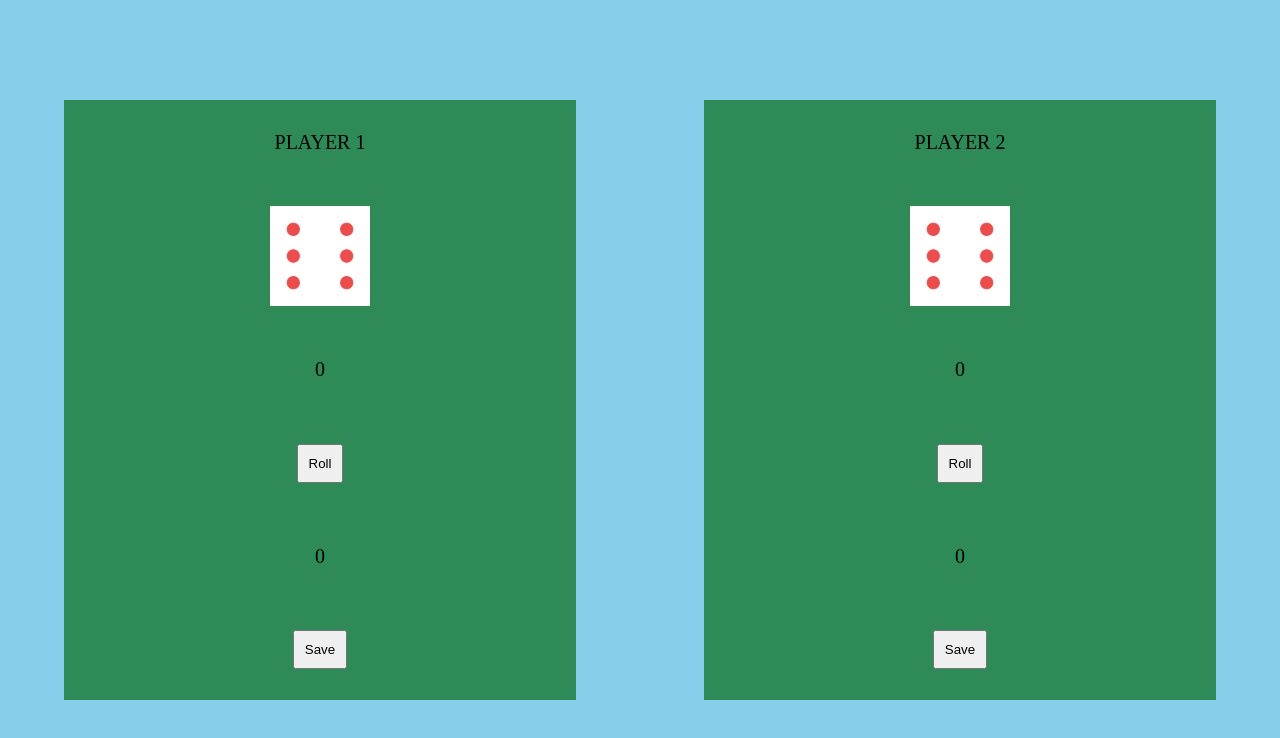
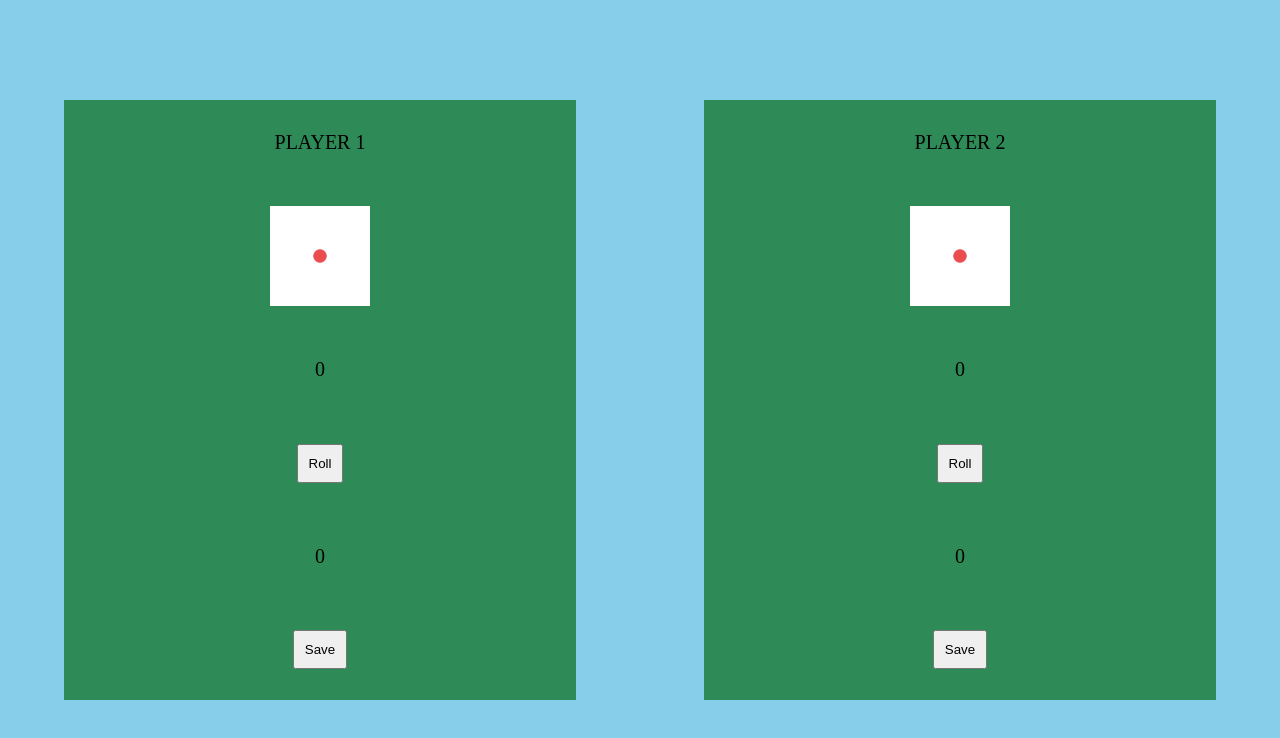
Before and after one commit to miriyan254/pig-die-game, a React (Vite) app: page / in a window 1280 px wide. Shown: the top 738 px of the page. Built offline with nearby package versions, Linux system fonts and the light colour scheme.

Commit message:
5. Update GameBoard.jsx

```diff
--- a/src/components/GameBoard.jsx
+++ b/src/components/GameBoard.jsx
@@ -1,14 +1,24 @@
+import {useState} from 'react';
 import Info from './Info';
 import DieImg from './DieImg';
 import Button from './Button';
 
 function GameBoard({playerName}){
+    const [die, setDie] = useState(1);
+    const [unsavedScore, setUnsavedScore] = useState(0);
+
+    function roll(){
+        const randomInt = Math.trunc(Math.random() * 6) + 1;
+        setDie(randomInt);
+        setUnsavedScore(prev => prev += randomInt);
+    }
+
     return (
         <section>
             <Info info={playerName} />
-            <DieImg />
-            <Info info={0} />
-            <Button>Roll</Button>
+            <DieImg diePoints={die}/>
+            <Info info={unsavedScore} />
+            <Button handleClick={roll}>Roll</Button>
             <Info info={0} />
             <Button>Save</Button>
         </section>
```
